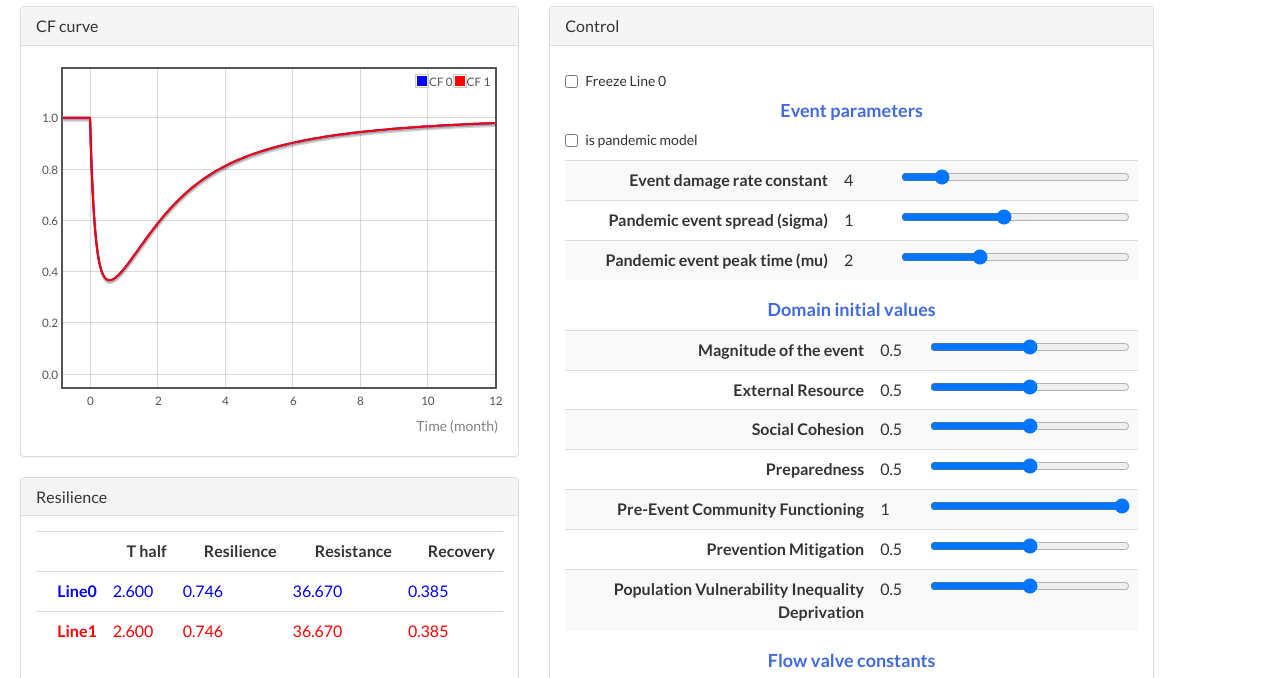
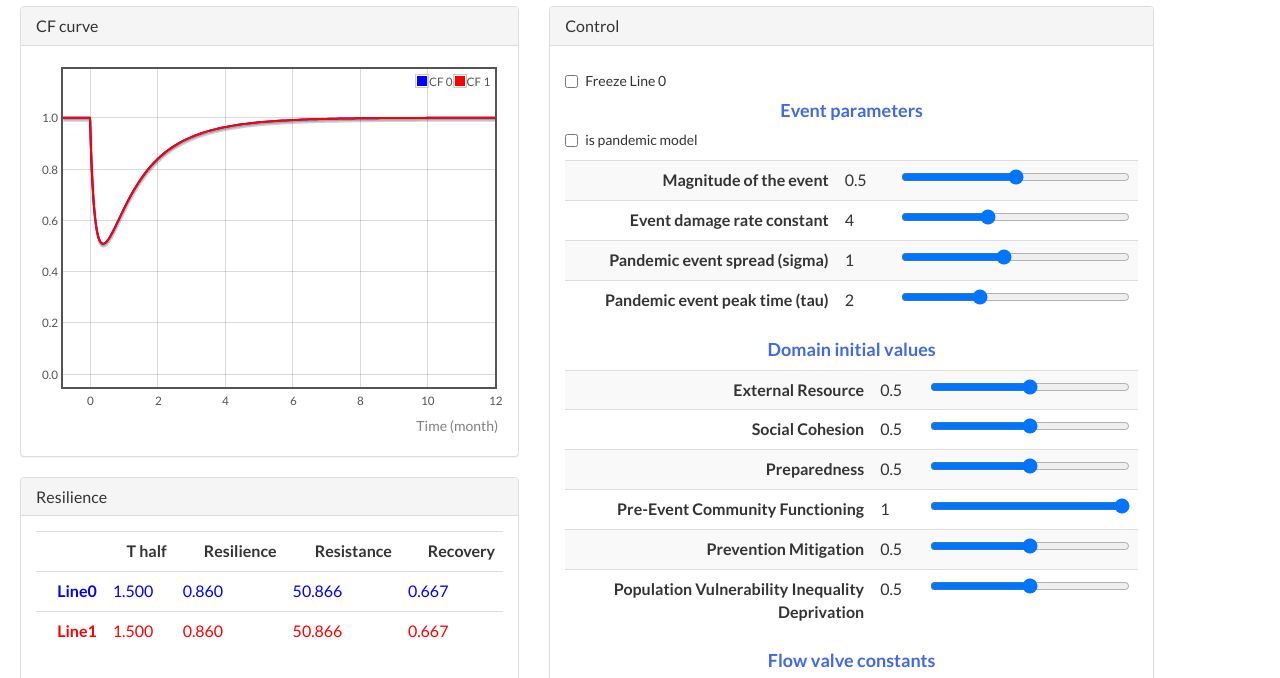
Before and after one commit to slinjhu/CFSimulator, a plain HTML site: page index.html in a window 1280 px wide. Shown: the part 77-755 px from the top of the page. Drawn offline with Linux system fonts and the light colour scheme.

Commit message:
Updated formula for Event.

```diff
--- a/index.html
+++ b/index.html
@@ -65,9 +65,14 @@
                 </div>
                 <table class="table table-hover table-striped">
                     <tr>
+                        <th>Magnitude of the event</th>
+                        <td>{{ode.Event}}</td>
+                        <td><input type="range" min=0 max=1 step=0.02 ng-model="ode.Event" ng-change="ode.update()"></td>
+                    </tr>
+                    <tr>
                         <th>Event damage rate constant</th>
                         <td>{{ode.Edamage}}</td>
-                        <td><input type="range" min=1 max=20 step=0.2 ng-model="ode.Edamage" ng-change="ode.update()"></td>
+                        <td><input type="range" min=0.5 max=10 step=0.1 ng-model="ode.Edamage" ng-change="ode.update()"></td>
                     </tr>
                     <tr>
                         <th>Pandemic event spread (sigma)</th>
@@ -75,19 +80,15 @@
                         <td><input type="range" min=0.2 max=2 step=0.1 ng-model="ode.Psigma" ng-change="ode.update()"></td>
                     </tr>
                     <tr>
-                        <th>Pandemic event peak time (mu)</th>
-                        <td>{{ode.Pmu}}</td>
-                        <td><input type="range" min=0 max=6 step=0.2 ng-model="ode.Pmu" ng-change="ode.update()"></td>
+                        <th>Pandemic event peak time (tau)</th>
+                        <td>{{ode.Ptau}}</td>
+                        <td><input type="range" min=0 max=6 step=0.2 ng-model="ode.Ptau" ng-change="ode.update()"></td>
                     </tr>
                 </table>
 
                 <h4 class="sliderTitle">Domain initial values</h4>
                 <table class="table table-hover table-striped">
-                    <tr>
-                        <th>Magnitude of the event</th>
-                        <td>{{ode.Event}}</td>
-                        <td><input type="range" min=0 max=1 step=0.02 ng-model="ode.Event" ng-change="ode.update()"></td>
-                    </tr>
+
                     <tr>
                         <th> External Resource</th>
                         <td>{{ode.ER}}</td>
--- a/ode.js
+++ b/ode.js
@@ -26,7 +26,7 @@ function plot2(points0, points1) {
         // Event parameters
         this.isPandemic = false;
         this.Edamage=4;
-        this.Pmu = 2; // peak time
+        this.Ptau = 2; // peak time
         this.Psigma = 1; // spread
         // Initial domain values
         this.PreCF = 1;
@@ -43,7 +43,7 @@ function plot2(points0, points1) {
         this.SCflow=1;
 
         // Settings
-        this.varlist = ["CF", "Event", "ER", "SC", "PR", "PreCF", "PVID", "PM"];
+        this.varlist = ["CF", "ER", "SC", "PR", "PreCF", "PVID", "PM"];
 
 
         this.getW = function getW0(){
@@ -93,15 +93,15 @@ function plot2(points0, points1) {
 
 
             // CF depletion rate
-            var Event_damage_rate;
+            var Event_t;
             if (this.isPandemic){
-                Event_damage_rate = this.Event * (valueNow.PM + valueNow.PVID)/2;
                 var coef = 1 / Math.sqrt(2 * Math.PI * this.Psigma * this.Psigma);
-                Event_damage_rate *= coef * Math.exp(-(t - this.Pmu)*(t - this.Pmu) / (2 * this.Psigma * this.Psigma));
+                Event_t = this.Event * coef * Math.exp(-(t - this.Ptau)*(t - this.Ptau) / (2 * this.Psigma * this.Psigma));
             }else{
-                Event_damage_rate = this.Edamage * valueNow.Event * (valueNow.PM + valueNow.PVID)/2;
+                var k = this.Edamage;
+                Event_t = this.Event * k * Math.exp(-k * t);
             }
-
+            var Event_damage_rate = Event_t * (valueNow.PM + valueNow.PVID)/2;
             var CF_depletion_rate = this.CFdplt * valueNow.CF * Event_damage_rate;
 
             // Derivatives
@@ -109,7 +109,6 @@ function plot2(points0, points1) {
             d.SC = -SC_flow_rate;
             d.PR = - PR_flow_rate;
             d.ER = - ER_flow_rate;
-            d.Event = - Math.max(Event_damage_rate, 0);
             d.CF = CF_replenish_rate -  CF_depletion_rate;
             d.PreCF = 0;
             d.PVID = 0;
```
